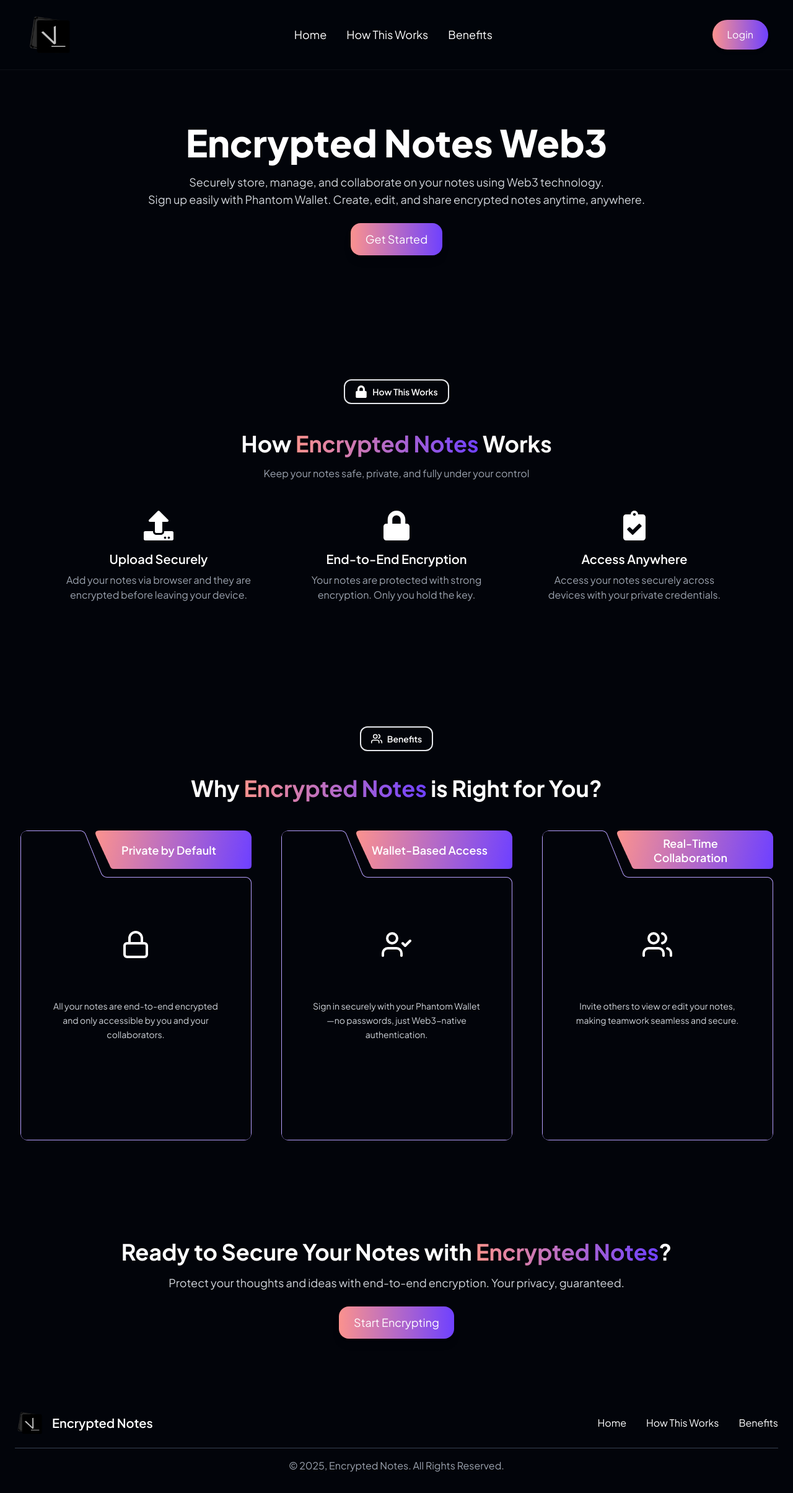
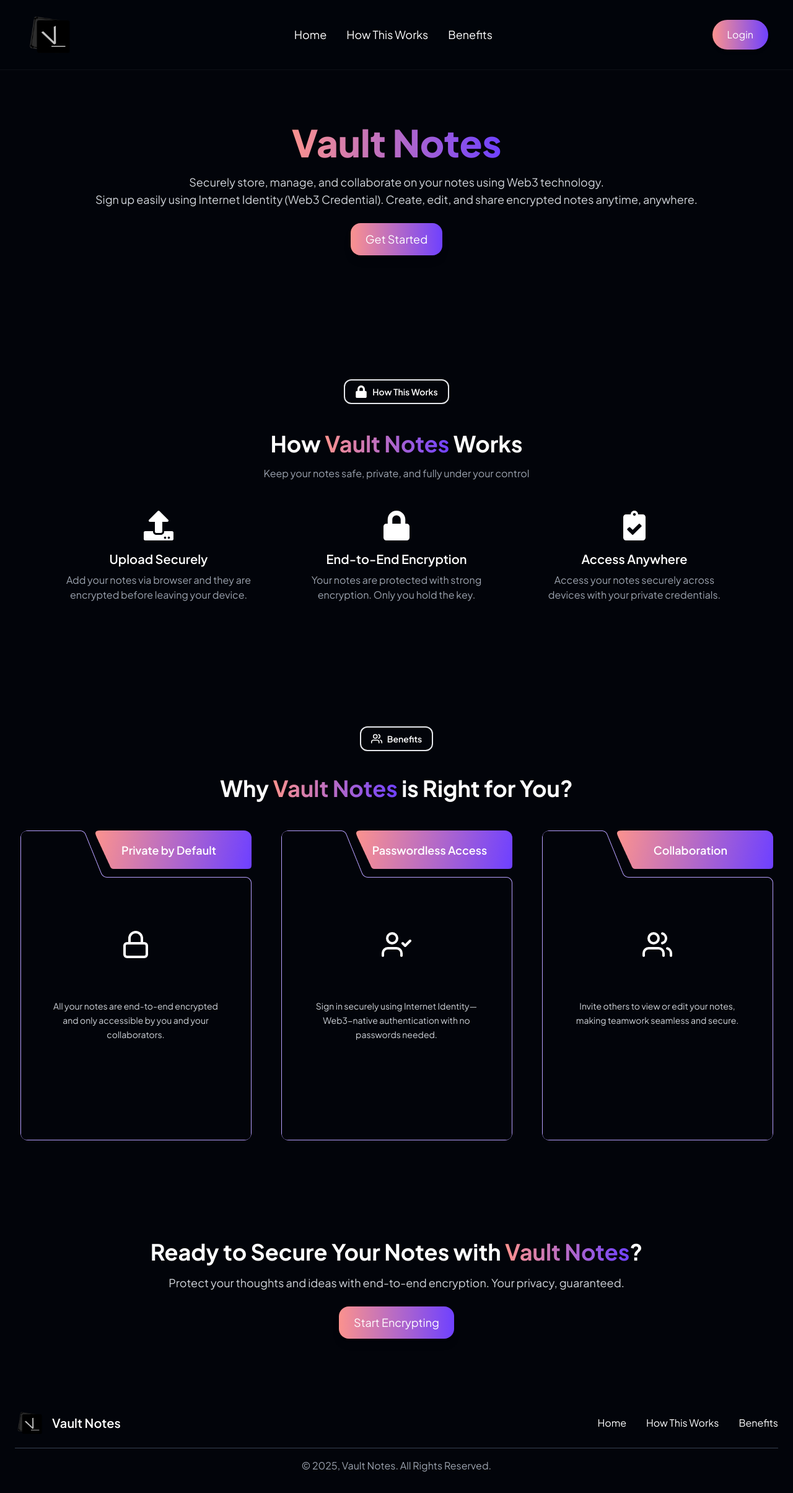
Before and after one commit to webstriiix/VaultNotes, a React (Vite) app in the folder src/encrypted-notes-frontend/: page / in a window 1280 px wide. Shown: the whole page at 62% size. Built offline with nearby package versions, Linux system fonts and the light colour scheme.

Commit message:
feat: rename instances of "Encrypted Notes" to "Vault Notes" across multiple components

```diff
--- a/src/encrypted-notes-frontend/src/components/commons/Footer.jsx
+++ b/src/encrypted-notes-frontend/src/components/commons/Footer.jsx
@@ -14,7 +14,7 @@ export default function Footer() {
                 className="w-10 md:w-12"
               />
               <span className="text-lg md:text-xl font-semibold">
-                Encrypted Notes
+                Vault Notes
               </span>
             </Link>
           </div>
@@ -34,7 +34,7 @@ export default function Footer() {
         </div>
 
         <p className="text-gray-400 text-center mt-4">
-          &copy; {currentYear}, Encrypted Notes. All Rights Reserved.
+          &copy; {currentYear}, Vault Notes. All Rights Reserved.
         </p>
       </div>
     </footer>
--- a/src/encrypted-notes-frontend/src/components/commons/Sidebar.jsx
+++ b/src/encrypted-notes-frontend/src/components/commons/Sidebar.jsx
@@ -1,11 +1,12 @@
 import { Button, Listbox, ListboxItem } from "@heroui/react";
 import { CiLogout } from "react-icons/ci";
-import { useNavigate } from "react-router-dom";
+import { useLocation, useNavigate } from "react-router-dom";
 import { cn } from "../../utlis/cn";
 import logo from "/assets/logo.png";
 
 export default function Sidebar({ sidebarItems, isOpen }) {
   const navigate = useNavigate();
+  const location = useLocation();
 
   const handleLogout = () => {
     navigate("/");
@@ -19,16 +20,16 @@ export default function Sidebar({ sidebarItems, isOpen }) {
       )}
     >
       <div>
-        <div className="flex justify-center">
-          <img
-            src={logo}
-            alt="Logo"
-            width={180}
-            height={60}
-            className="mb-6 w-24 cursor-pointer"
-            onClick={() => navigate("/")}
-          />
+        <div
+          className="flex items-center justify-center gap-3 mb-6 cursor-pointer"
+          onClick={() => navigate("/")}
+        >
+          <img src={logo} alt="Logo" className="w-16 h-16" />
+          <span className="text-xl font-bold text-white tracking-wide">
+            Vault Notes
+          </span>
         </div>
+
         <Listbox
           items={sidebarItems}
           variant="solid"
@@ -53,6 +54,7 @@ export default function Sidebar({ sidebarItems, isOpen }) {
           )}
         </Listbox>
       </div>
+
       <div className="flex items-center p-1">
         <Button
           fullWidth
--- a/src/encrypted-notes-frontend/src/components/sections/BenefitsSection/BenefitsSection.jsx
+++ b/src/encrypted-notes-frontend/src/components/sections/BenefitsSection/BenefitsSection.jsx
@@ -13,7 +13,7 @@ export default function BenefitsSection() {
         <h2 className="text-2xl md:text-4xl mt-10 font-bold">
           Why{" "}
           <span className="bg-gradient-to-r from-[#FB928E] to-[#6F41FF] bg-clip-text text-transparent">
-            Encrypted Notes
+            Vault Notes
           </span>{" "}
           is Right for You?
         </h2>
@@ -27,12 +27,12 @@ export default function BenefitsSection() {
         />
         <BenefitCard
           icon={<FiUserCheck size={48} />}
-          title="Wallet-Based Access"
-          description="Sign in securely with your Phantom Wallet—no passwords, just Web3-native authentication."
+          title="Passwordless Access"
+          description="Sign in securely using Internet Identity—Web3-native authentication with no passwords needed."
         />
         <BenefitCard
           icon={<FiUsers size={48} />}
-          title="Real-Time Collaboration"
+          title="Collaboration"
           description="Invite others to view or edit your notes, making teamwork seamless and secure."
         />
       </div>
--- a/src/encrypted-notes-frontend/src/components/sections/CallToAction.jsx
+++ b/src/encrypted-notes-frontend/src/components/sections/CallToAction.jsx
@@ -5,7 +5,7 @@ export default function CallToActionSection() {
         <h2 className="text-3xl md:text-4xl font-bold leading-tight">
           Ready to Secure Your Notes with{" "}
           <span className="bg-gradient-to-r from-[#FB928E] to-[#6F41FF] bg-clip-text text-transparent">
-            Encrypted Notes
+            Vault Notes
           </span>
           ?
         </h2>
--- a/src/encrypted-notes-frontend/src/components/sections/FeaturesSection/FeaturesSection.jsx
+++ b/src/encrypted-notes-frontend/src/components/sections/FeaturesSection/FeaturesSection.jsx
@@ -13,7 +13,7 @@ export default function FeaturesSection() {
         <h2 className="text-4xl font-bold mt-7">
           How{" "}
           <span className="bg-gradient-to-r from-[#FB928E] to-[#6F41FF] bg-clip-text text-transparent">
-            Encrypted Notes
+            Vault Notes
           </span>{" "}
           Works
         </h2>
--- a/src/encrypted-notes-frontend/src/components/sections/HeroSection.jsx
+++ b/src/encrypted-notes-frontend/src/components/sections/HeroSection.jsx
@@ -2,20 +2,22 @@ export default function HeroSection() {
   return (
     <section
       id="home"
-      className="relative text-center py-20  md:mt-20 overflow-hidden"
+      className="relative text-center py-20 md:mt-20 overflow-hidden"
     >
       <div className="container mx-auto px-6 relative z-10">
-        <h1 className="text-4xl md:text-6xl mt-10 font-extrabold text-white leading-tight my-5">
-          Encrypted Notes Web3
+        <h1 className="text-4xl md:text-6xl mt-10 font-extrabold leading-tight my-5">
+          <span className="bg-gradient-to-r from-[#FB928E] to-[#6F41FF] bg-clip-text text-transparent">
+            Vault Notes
+          </span>
         </h1>
         <p className="mt-4 text-base md:text-lg text-gray-300 mx-auto px-2 md:px-16 whitespace-pre-line">
           Securely store, manage, and collaborate on your notes using Web3
           technology.
           <br />
-          Sign up easily with Phantom Wallet. Create, edit, and share encrypted
+          Sign up easily using Internet Identity (Web3 Credential). Create, edit, and share encrypted
           notes anytime, anywhere.
         </p>
-        <button className="mt-6 bg-gradient-to-r from-[#FB928E] to-[#6F41FF] text-white px-6 py-3 rounded-2xl shadow-lg hover:opacity-90 text-base md:text-lg flex items-center justify-center ml-auto mr-auto">
+        <button className="mt-6 bg-gradient-to-r from-[#FB928E] to-[#6F41FF] text-white px-6 py-3 rounded-2xl shadow-lg hover:opacity-90 text-base md:text-lg flex items-center justify-center mx-auto">
           Get Started
         </button>
       </div>
```
